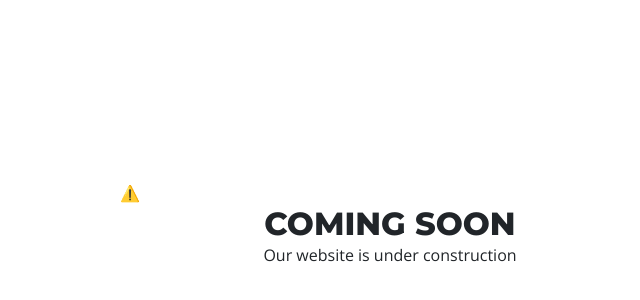
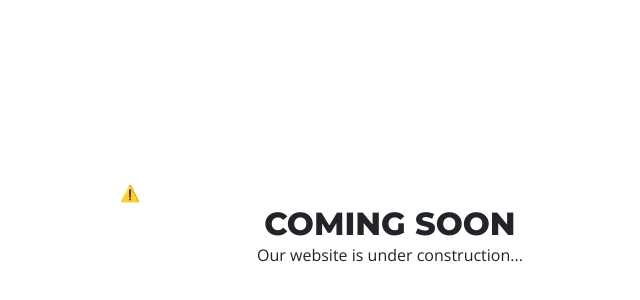
Before and after one commit to digicollabs/digicollabs-web, a plain HTML site: page index.html in a window 1280 px wide. Shown: the part 168-468 px from the top of the page, 250-890 px from the left. Drawn offline with nearby package versions, Linux system fonts and the light colour scheme; no server answers.

Commit message:
tes branch

```diff
--- a/index.html
+++ b/index.html
@@ -26,7 +26,7 @@
                     <h2>COMING SOON</h2>
                 </div>
                 <div class="d-flex justify-content-center mt-n2">
-                    <p>Our website is under construction</p>
+                    <p>Our website is under construction...</p>
                 </div>
             </div>
         </div>
```
